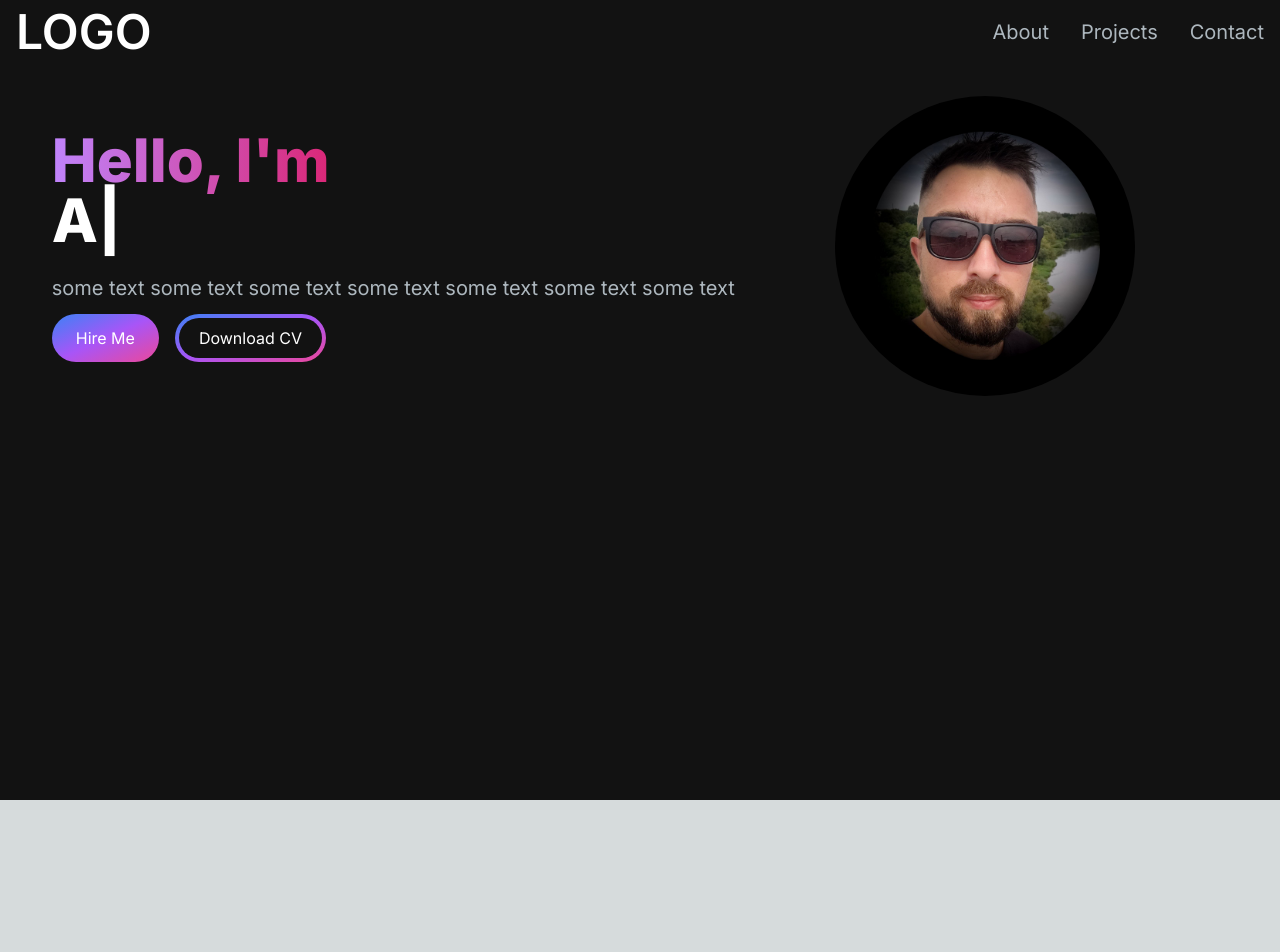
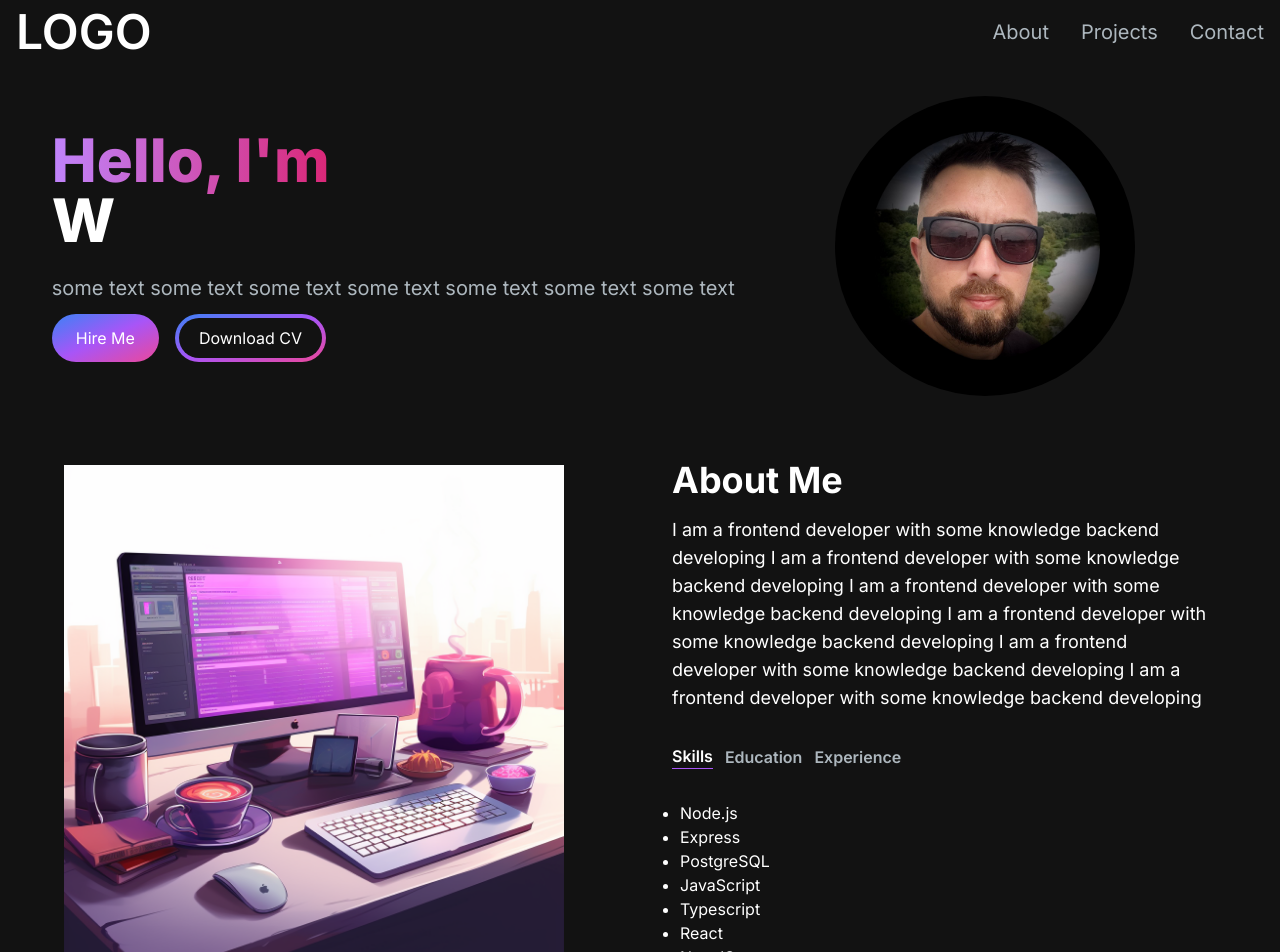
Before and after one commit to AndreySavchenkov/portfolio-web, a Next.js app: page / in a window 1280 px wide. Shown: the top 952 px of the page. Before the commit the page ends 800 px from the top, so only its background shows below. Built offline with nearby package versions, Linux system fonts and the light colour scheme.

Commit message:
feat: styled about me section

```diff
--- /dev/null
+++ b/app/components/AboutSection.tsx
@@ -0,0 +1,108 @@
+"use client";
+
+import Image from "next/image";
+import { useState, useTransition } from "react";
+import TabButton from "./TabButton";
+
+enum TabsEnum {
+  SKILLS = "skills",
+  EDUCATION = "education",
+  EXPERIENCE = "experience",
+}
+
+const TAB_DATA = [
+  {
+    title: "Skills",
+    id: TabsEnum.SKILLS,
+    content: (
+      <ul className="list-disc pl-2">
+        <li>Node.js</li>
+        <li>Express</li>
+        <li>PostgreSQL</li>
+        <li>JavaScript</li>
+        <li>Typescript</li>
+        <li>React</li>
+        <li>NextJS</li>
+      </ul>
+    ),
+  },
+  {
+    title: "Education",
+    id: TabsEnum.EDUCATION,
+    content: (
+      <ul className="list-disc pl-2">
+        <li>IT Incubator</li>
+        <li>RS School</li>
+      </ul>
+    ),
+  },
+  {
+    title: "Experience",
+    id: TabsEnum.EXPERIENCE,
+    content: (
+      <ul className="list-disc pl-2">
+        <li>Purrweb</li>
+      </ul>
+    ),
+  },
+];
+
+function AboutSection() {
+  const [tab, setTab] = useState<TabsEnum>(TabsEnum.SKILLS);
+  const [isPending, startTransition] = useTransition();
+
+  const handleTabChange = (id: TabsEnum) => {
+    startTransition(() => {
+      setTab(id);
+    });
+  };
+
+  return (
+    <section className="text-white ">
+      <div className="md:grid md:grid-cols-2 gap-8 items-center py-8 px-4 xl:gap-16 sm:py-16 ">
+        <Image
+          src="/images/about-image.png"
+          alt="about image"
+          width={500}
+          height={500}
+        />
+        <div className="mt-4 md:mt-0 text-left flex flex-col h-full">
+          <h2 className="text-4xl font-bold text-white mb-4">About Me</h2>
+          <p className="text-base lg:text-lg">
+            I am a frontend developer with some knowledge backend developing I
+            am a frontend developer with some knowledge backend developing I am
+            a frontend developer with some knowledge backend developing I am a
+            frontend developer with some knowledge backend developing I am a
+            frontend developer with some knowledge backend developing I am a
+            frontend developer with some knowledge backend developing
+          </p>
+          <div className="flex flex-row justify-start mt-8">
+            <TabButton
+              selectTab={() => handleTabChange(TabsEnum.SKILLS)}
+              active={tab === TabsEnum.SKILLS}
+            >
+              Skills
+            </TabButton>
+            <TabButton
+              selectTab={() => handleTabChange(TabsEnum.EDUCATION)}
+              active={tab === TabsEnum.EDUCATION}
+            >
+              Education
+            </TabButton>
+            <TabButton
+              selectTab={() => handleTabChange(TabsEnum.EXPERIENCE)}
+              active={tab === TabsEnum.EXPERIENCE}
+            >
+              Experience
+            </TabButton>
+          </div>
+          <div className="mt-8">
+            {TAB_DATA.find((t) => t.id === tab)?.content}
+          </div>
+        </div>
+      </div>
+    </section>
+  );
+}
+
+export default AboutSection;
--- /dev/null
+++ b/app/components/TabButton.tsx
@@ -0,0 +1,21 @@
+type Props = {
+  active: boolean;
+  selectTab: () => void;
+  children: React.ReactNode;
+};
+
+function TabButton({ active, selectTab, children }: Props) {
+  const buttonClasses = active
+    ? "text-white border-b border-purple-500"
+    : "text-[#ADB7BE]";
+
+  return (
+    <button onClick={selectTab}>
+      <p className={`mr-3 font-semibold hover:text-white ${buttonClasses}`}>
+        {children}
+      </p>
+    </button>
+  );
+}
+
+export default TabButton;
--- a/app/page.tsx
+++ b/app/page.tsx
@@ -1,3 +1,4 @@
+import AboutSection from "./components/AboutSection";
 import HeroSection from "./components/HeroSection";
 import Navbar from "./components/Navbar";
 
@@ -7,6 +8,7 @@ export default function Home() {
       <Navbar />
       <div className="container mx-auto px-12 py-4 pt-24">
         <HeroSection />
+        <AboutSection />
       </div>
     </main>
   );
```
Also changed, not shown: public/images/about-image.png (added).
